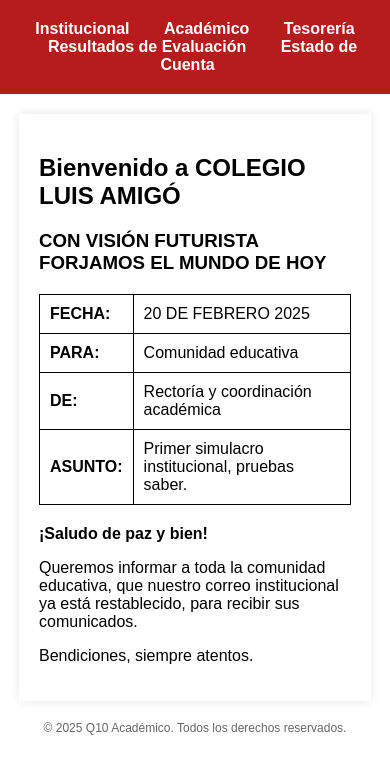
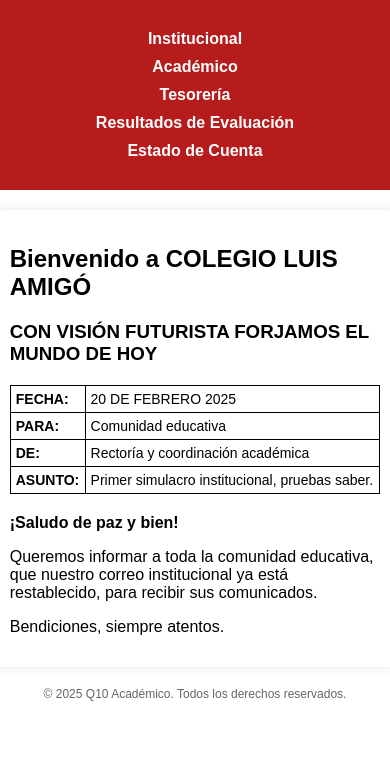
Before and after one commit to eldildopequeno/q10-notas-falsas, a plain HTML site: page dashboard.html in a window 390 px wide. Drawn offline with Linux system fonts and the light colour scheme.

Commit message:
Update dashboard.html

```diff
--- a/dashboard.html
+++ b/dashboard.html
@@ -56,6 +56,20 @@
             color: #666;
             text-align: center;
         }
+        @media (max-width: 768px) {
+            .content {
+                width: 95%;
+                padding: 15px;
+            }
+            .header nav a {
+                display: block;
+                margin: 10px 0;
+            }
+            .table-container td, .table-container th {
+                padding: 5px;
+                font-size: 14px;
+            }
+        }
     </style>
 </head>
 <body>
```
